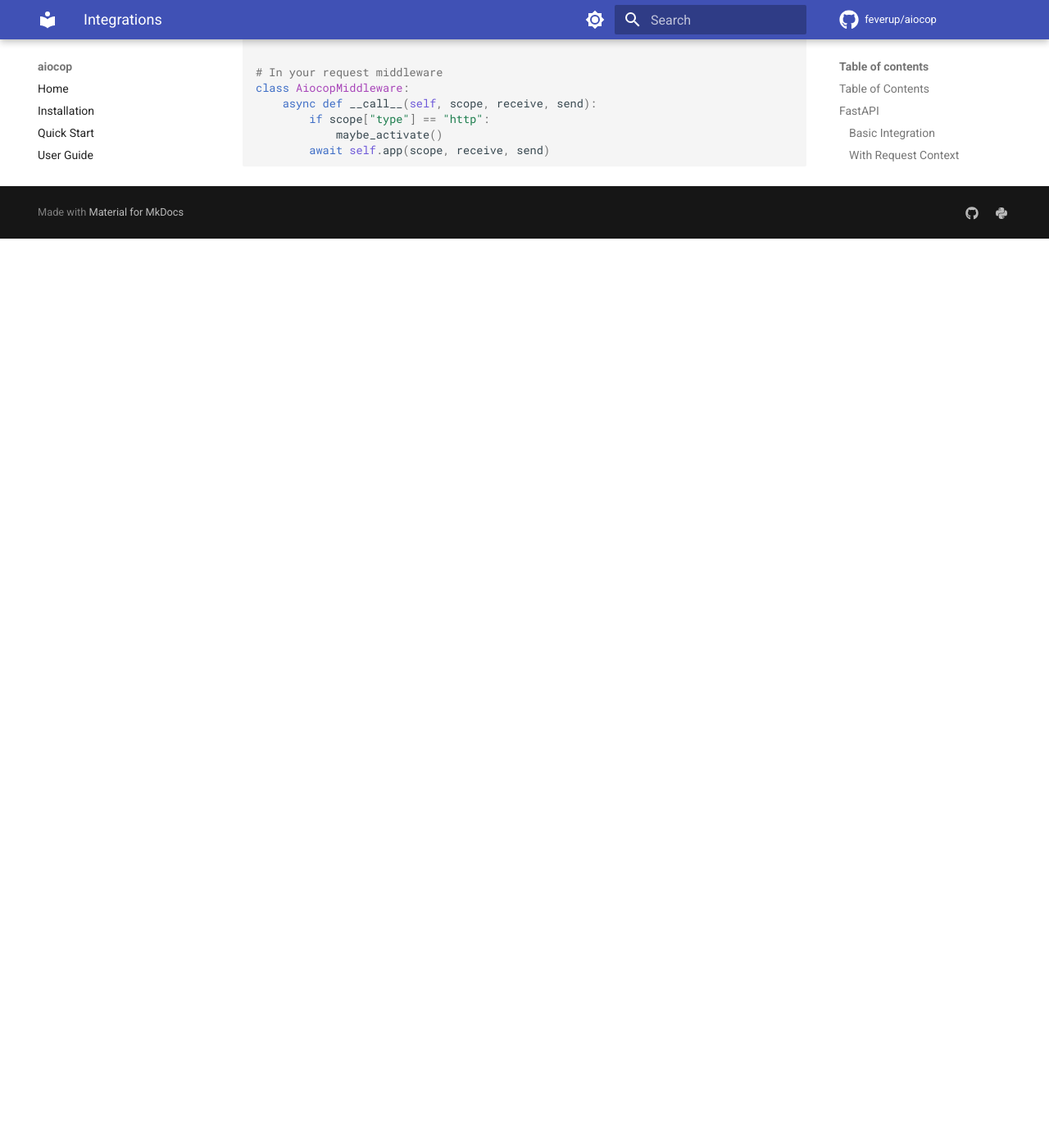
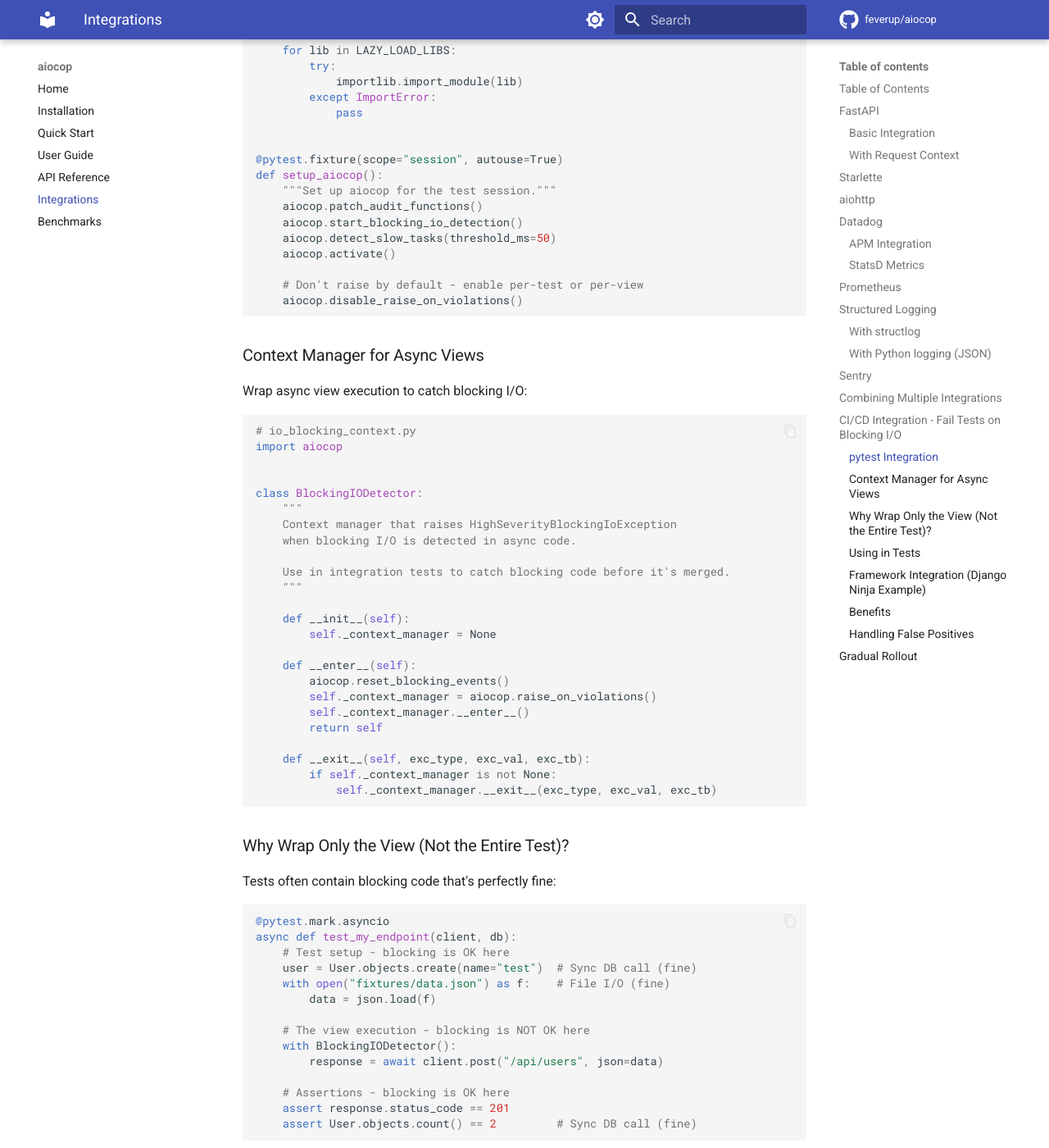
Before and after one commit to Feverup/aiocop, an MkDocs documentation site: the page built from docs/integrations.md, in a window 1280 px wide and 1400 px high, scrolled down 9995 px. Shown: the whole window at 82% size. Built offline with MkDocs 1.6.1 and Material for MkDocs 9.7.7, drawn with Linux system fonts in a browser that asks for light colours; comment, search, counter and statistics services are not loaded; before the commit the page ends 10286 px from its top, so only the background shows below that; some of the changed text lies outside the part shown.

Commit message:
add ci/cd examples

````diff
--- a/docs/integrations.md
+++ b/docs/integrations.md
@@ -476,6 +476,172 @@
 aiocop.register_slow_task_callback(datadog_callback)
 ```
 
+## CI/CD Integration - Fail Tests on Blocking I/O
+
+Use aiocop to **prevent blocking code from being merged** by raising exceptions in your integration tests.
+
+### pytest Integration
+
+```python
+# conftest.py
+import importlib
+import pytest
+import aiocop
+
+# Libraries that do lazy-loading (would cause false positives)
+LAZY_LOAD_LIBS = ["anyio", "httpx", "httpcore"]
+
+
+@pytest.fixture(scope="session", autouse=True)
+def preload_lazy_libraries():
+    """
+    Pre-import libraries that do lazy loading to avoid false positives.
+    Import-time blocking is expected; runtime blocking is not.
+    """
+    for lib in LAZY_LOAD_LIBS:
+        try:
+            importlib.import_module(lib)
+        except ImportError:
+            pass
+
+
+@pytest.fixture(scope="session", autouse=True)
+def setup_aiocop():
+    """Set up aiocop for the test session."""
+    aiocop.patch_audit_functions()
+    aiocop.start_blocking_io_detection()
+    aiocop.detect_slow_tasks(threshold_ms=50)
+    aiocop.activate()
+
+    # Don't raise by default - enable per-test or per-view
+    aiocop.disable_raise_on_violations()
+```
+
+### Context Manager for Async Views
+
+Wrap async view execution to catch blocking I/O:
+
+```python
+# io_blocking_context.py
+import aiocop
+
+
+class BlockingIODetector:
+    """
+    Context manager that raises HighSeverityBlockingIoException
+    when blocking I/O is detected in async code.
+
+    Use in integration tests to catch blocking code before it's merged.
+    """
+
+    def __init__(self):
+        self._context_manager = None
+
+    def __enter__(self):
+        aiocop.reset_blocking_events()
+        self._context_manager = aiocop.raise_on_violations()
+        self._context_manager.__enter__()
+        return self
+
+    def __exit__(self, exc_type, exc_val, exc_tb):
+        if self._context_manager is not None:
+            self._context_manager.__exit__(exc_type, exc_val, exc_tb)
+```
+
+### Why Wrap Only the View (Not the Entire Test)?
+
+Tests often contain blocking code that's perfectly fine:
+
+```python
+@pytest.mark.asyncio
+async def test_my_endpoint(client, db):
+    # Test setup - blocking is OK here
+    user = User.objects.create(name="test")  # Sync DB call (fine)
+    with open("fixtures/data.json") as f:    # File I/O (fine)
+        data = json.load(f)
+
+    # The view execution - blocking is NOT OK here
+    with BlockingIODetector():
+        response = await client.post("/api/users", json=data)
+
+    # Assertions - blocking is OK here
+    assert response.status_code == 201
+    assert User.objects.count() == 2         # Sync DB call (fine)
+```
+
+**We only care about blocking inside the async view itself**, not in test setup/teardown. Enabling `raise_on_violations` for the entire test would cause false positives from:
+
+- Database fixtures and factory setup
+- File-based test data loading
+- Synchronous assertions and verifications
+- Test cleanup operations
+
+By wrapping only the view execution, you get precise detection of production-relevant blocking code.
+
+### Using in Tests
+
+```python
+# test_views.py
+import pytest
+from io_blocking_context import BlockingIODetector
+
+
+@pytest.mark.asyncio
+async def test_my_async_endpoint(client):
+    """This test will FAIL if the endpoint has blocking I/O."""
+    with BlockingIODetector():
+        response = await client.get("/api/my-endpoint")
+
+    assert response.status_code == 200
+```
+
+### Framework Integration (Django Ninja Example)
+
+Automatically wrap all async views in your test environment:
+
+```python
+# In your framework wrapper
+from functools import wraps
+
+TESTING = False  # Set to True in conftest.py
+
+
+def wrap_async_view(view_func):
+    @wraps(view_func)
+    async def wrapper(*args, **kwargs):
+        if TESTING:
+            with BlockingIODetector():
+                return await view_func(*args, **kwargs)
+        return await view_func(*args, **kwargs)
+    return wrapper
+```
+
+### Benefits
+
+1. **Catch blocking code in CI** before it reaches production
+2. **Self-documenting tests** - failures clearly indicate blocking I/O
+3. **Gradual adoption** - enable per-test or per-view
+4. **No production overhead** - only active during testing
+
+### Handling False Positives
+
+Some blocking is expected (e.g., lazy imports). Handle with:
+
+```python
+# Pre-import lazy libraries in conftest.py
+LAZY_LOAD_LIBS = ["anyio", "httpx", "httpcore", "your_lazy_lib"]
+
+@pytest.fixture(scope="session", autouse=True)
+def preload_lazy_libraries():
+    for lib in LAZY_LOAD_LIBS:
+        try:
+            importlib.import_module(lib)
+        except ImportError:
+            pass
+```
+
+---
+
 ## Gradual Rollout
 
 Roll out aiocop monitoring gradually:
````
Also changed, not shown: README.md (+32 -1 lines).
